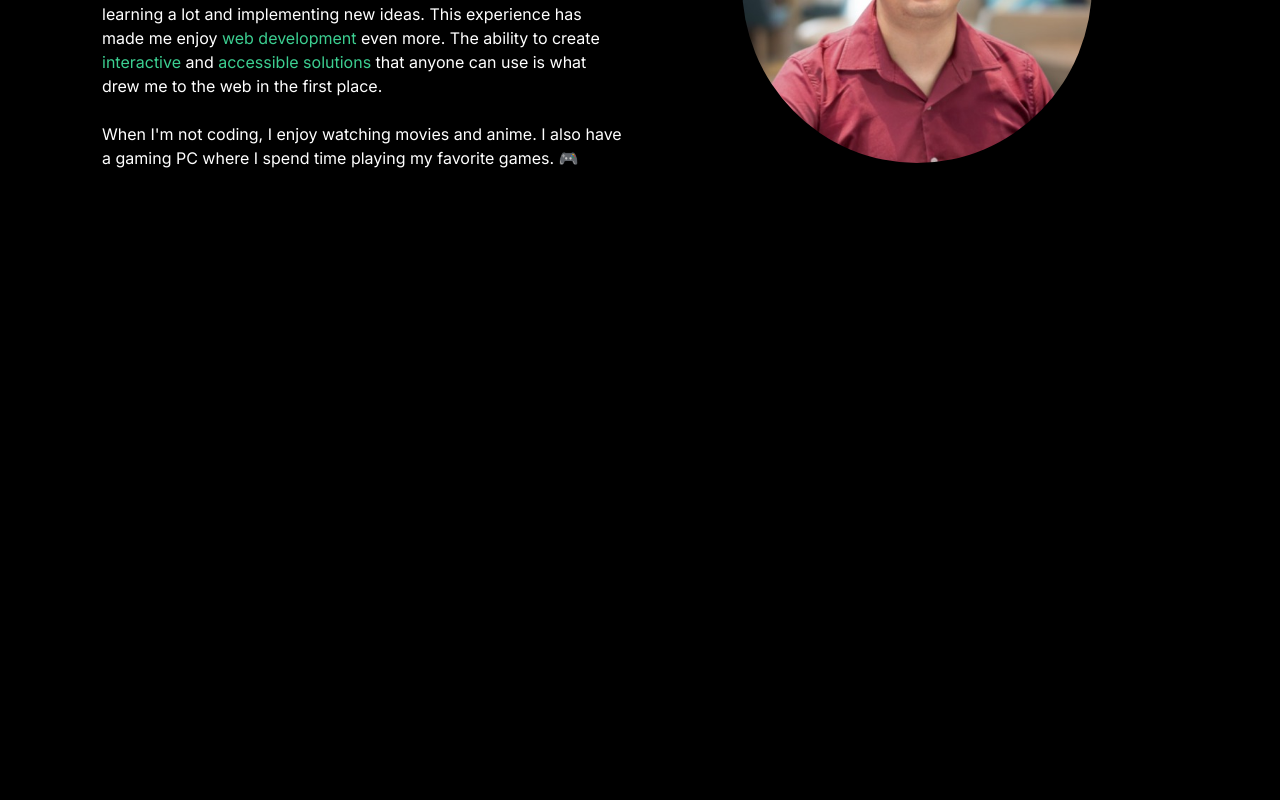
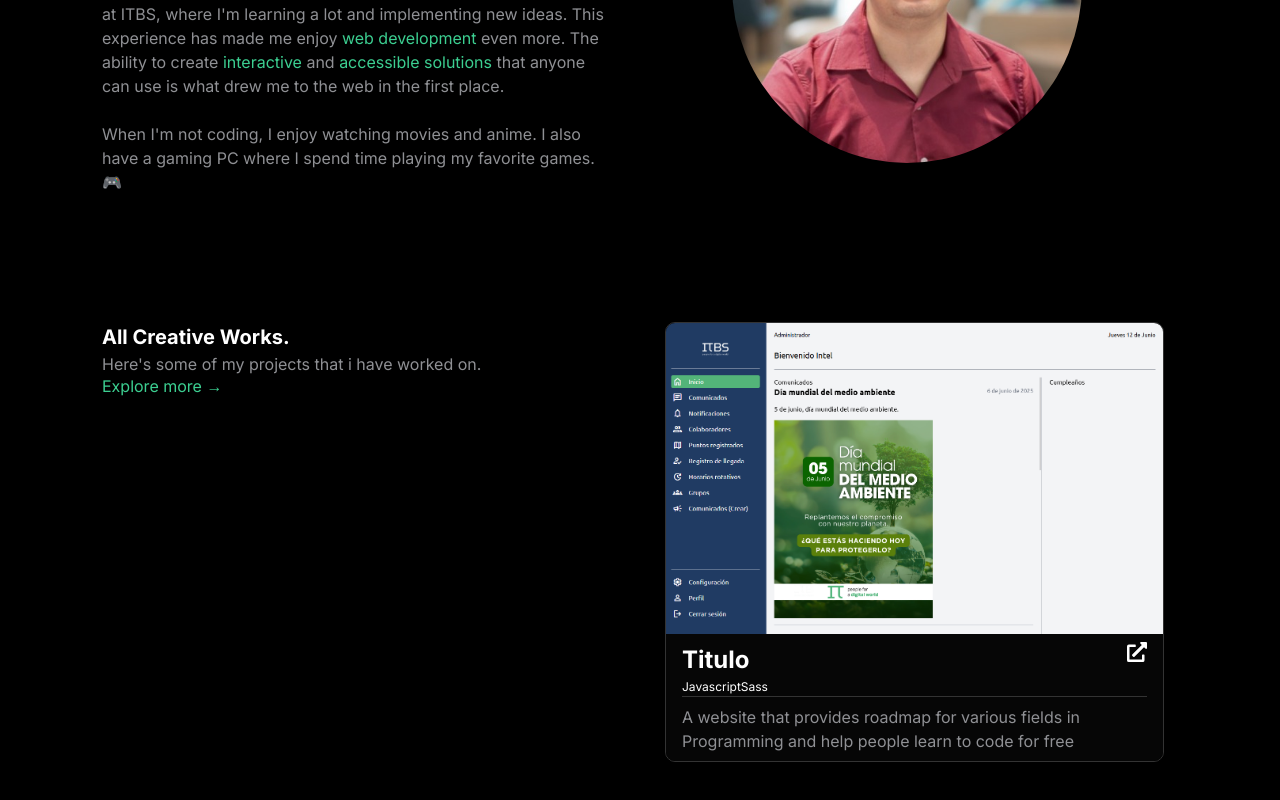
Before and after one commit to RuxCastillo/portfolio, a React (Vite) app in the folder portfolio/: page / in a window 1280 px wide. Shown: the part 946-1746 px from the top of the page. Before the commit the page ends 1148 px from the top, so only its background shows below. Built offline with nearby package versions, Linux system fonts and the light colour scheme.

Commit message:
trabajando en la parte de los proyectos de la pagina principal

```diff
--- a/portfolio/src/components/About Me/About Me.module.css
+++ b/portfolio/src/components/About Me/About Me.module.css
@@ -9,11 +9,13 @@
 .aboutMe__text {
 	width: 100%;
 	font-size: 14px;
+	color: rgb(143, 144, 148);
 }
 
 .aboutMe__h3 {
 	font-size: 1.5rem;
 	margin-bottom: 1rem;
+	color: white;
 }
 
 .green {
--- /dev/null
+++ b/portfolio/src/components/CreativeWorks/CreativeWorks.module.css
@@ -0,0 +1,106 @@
+.section {
+	display: grid;
+	grid-template-columns: 1fr;
+	gap: 4rem;
+	margin-top: 8rem;
+	margin-bottom: 8rem;
+}
+
+.header {
+	margin-bottom: 4rem;
+}
+
+.header__top {
+	display: flex;
+}
+
+.header__topH3 {
+	margin-right: auto;
+	font-weight: 700;
+	font-size: 20px;
+}
+
+.header__link {
+	color: var(--green);
+	text-decoration: none;
+	font-size: 14px;
+	line-height: 21px;
+}
+
+.header__link2 {
+	color: var(--green);
+	text-decoration: none;
+	font-size: 16px;
+	line-height: 21px;
+	display: none;
+}
+
+.header__link:hover {
+	color: var(--yellow);
+}
+
+.headerP {
+	color: var(--gray);
+}
+
+.container {
+	border: 1px solid rgb(51, 51, 51);
+	border-radius: 10px;
+	overflow: hidden;
+	min-width: 314px;
+	max-width: 728px;
+	height: fit-content;
+}
+
+.divImg {
+	height: 60%;
+}
+
+.img {
+	height: 100%;
+	width: 100%;
+}
+
+.textContainer {
+	background-color: rgb(6, 6, 6);
+	padding: 0.5rem 1rem;
+}
+
+.textContainer__top {
+	border-bottom: 1px solid rgb(51, 51, 51);
+}
+
+.textContainer__titulo {
+	display: flex;
+}
+
+.textContainer__tituloH4 {
+	margin-right: auto;
+	font-size: 24px;
+	line-height: 36px;
+}
+
+.textContainer__tecnologias {
+	display: flex;
+	font-size: 12px;
+}
+
+.textContainer__bottom {
+	margin-top: 0.5rem;
+	color: var(--gray);
+}
+
+@media (min-width: 768px) {
+	.section {
+		grid-template-columns: 1fr 1fr;
+	}
+	.container {
+		max-width: 528px;
+	}
+	.header__link {
+		display: none;
+	}
+	.header__link2 {
+		display: block;
+	}
+}
--- /dev/null
+++ b/portfolio/src/components/CreativeWorks/CreativeWorks.tsx
@@ -0,0 +1,48 @@
+import { Link } from 'react-router-dom';
+import itbsAppImg from '../../assets/itbs app.png';
+import Link2Icon from '../Icons/Link2Icon';
+import styles from './CreativeWorks.module.css';
+
+export default function CreativeWorks() {
+	return (
+		<section className={styles.section}>
+			<div className={styles.header}>
+				<div className={styles.header__top}>
+					<h3 className={styles.header__topH3}>All Creative Works.</h3>
+					<Link to="/projects" className={styles.header__link}>
+						Explore more →
+					</Link>
+				</div>
+				<p className={styles.headerP}>
+					Here's some of my projects that i have worked on.
+				</p>
+				<Link to="/projects" className={styles.header__link2}>
+					Explore more →
+				</Link>
+			</div>
+			<div className={styles.container}>
+				<div className={styles.divImg}>
+					<img src={itbsAppImg} alt="" className={styles.img} />
+				</div>
+				<div className={styles.textContainer}>
+					<div className={styles.textContainer__top}>
+						<div className={styles.textContainer__titulo}>
+							<h4 className={styles.textContainer__tituloH4}>Titulo</h4>
+							<Link2Icon />
+						</div>
+						<div className={styles.textContainer__tecnologias}>
+							<div>Javascript</div>
+							<div>Sass</div>
+						</div>
+					</div>
+					<div className={styles.textContainer__bottom}>
+						<p className={styles.textContainer__bottomP}>
+							A website that provides roadmap for various fields in Programming
+							and help people learn to code for free
+						</p>
+					</div>
+				</div>
+			</div>
+		</section>
+	);
+}
--- a/portfolio/src/components/Home/Home.module.css
+++ b/portfolio/src/components/Home/Home.module.css
@@ -1,5 +1,5 @@
 .main {
-	padding: 16px 22px;
+	padding: 16px 36px 16px 22px;
 	max-width: 1120px;
 	margin: 0 auto;
 	width: 100vw;
--- a/portfolio/src/components/Home/Home.tsx
+++ b/portfolio/src/components/Home/Home.tsx
@@ -1,12 +1,14 @@
 import Title from '../Title/Title';
 //import './App.css';
 import AboutMe from '../About Me/About Me';
+import CreativeWorks from '../CreativeWorks/CreativeWorks';
 
 function Home() {
 	return (
 		<>
 			<Title />
 			<AboutMe />
+			<CreativeWorks />
 		</>
 	);
 }
--- /dev/null
+++ b/portfolio/src/components/Icons/Link2Icon.tsx
@@ -0,0 +1,16 @@
+export default function Link2Icon() {
+	return (
+		<svg
+			stroke="currentColor"
+			fill="currentColor"
+			stroke-width="0"
+			viewBox="0 0 512 512"
+			aria-label="project link"
+			height="20"
+			width="20"
+			xmlns="http://www.w3.org/2000/svg"
+		>
+			<path d="M432,320H400a16,16,0,0,0-16,16V448H64V128H208a16,16,0,0,0,16-16V80a16,16,0,0,0-16-16H48A48,48,0,0,0,0,112V464a48,48,0,0,0,48,48H400a48,48,0,0,0,48-48V336A16,16,0,0,0,432,320ZM488,0h-128c-21.37,0-32.05,25.91-17,41l35.73,35.73L135,320.37a24,24,0,0,0,0,34L157.67,377a24,24,0,0,0,34,0L435.28,133.32,471,169c15,15,41,4.5,41-17V24A24,24,0,0,0,488,0Z"></path>
+		</svg>
+	);
+}
--- a/portfolio/src/variables.css
+++ b/portfolio/src/variables.css
@@ -1,6 +1,7 @@
 :root {
 	--gray: #8f9094;
 	--green: #3ccf91;
+	--yellow: rgb(246, 162, 14);
 	--font-display-1: calc(5rem + ((1vw - 7.68px) * 5.555));
 	--font-display-2: calc(1.5rem + ((1vw - 7.68px) * 1.04167));
 	--font-display-3: calc(1rem + ((1vw - 7.68px) * 0.69444));
```
Also changed, not shown: portfolio/src/assets/itbs app.png (added).
